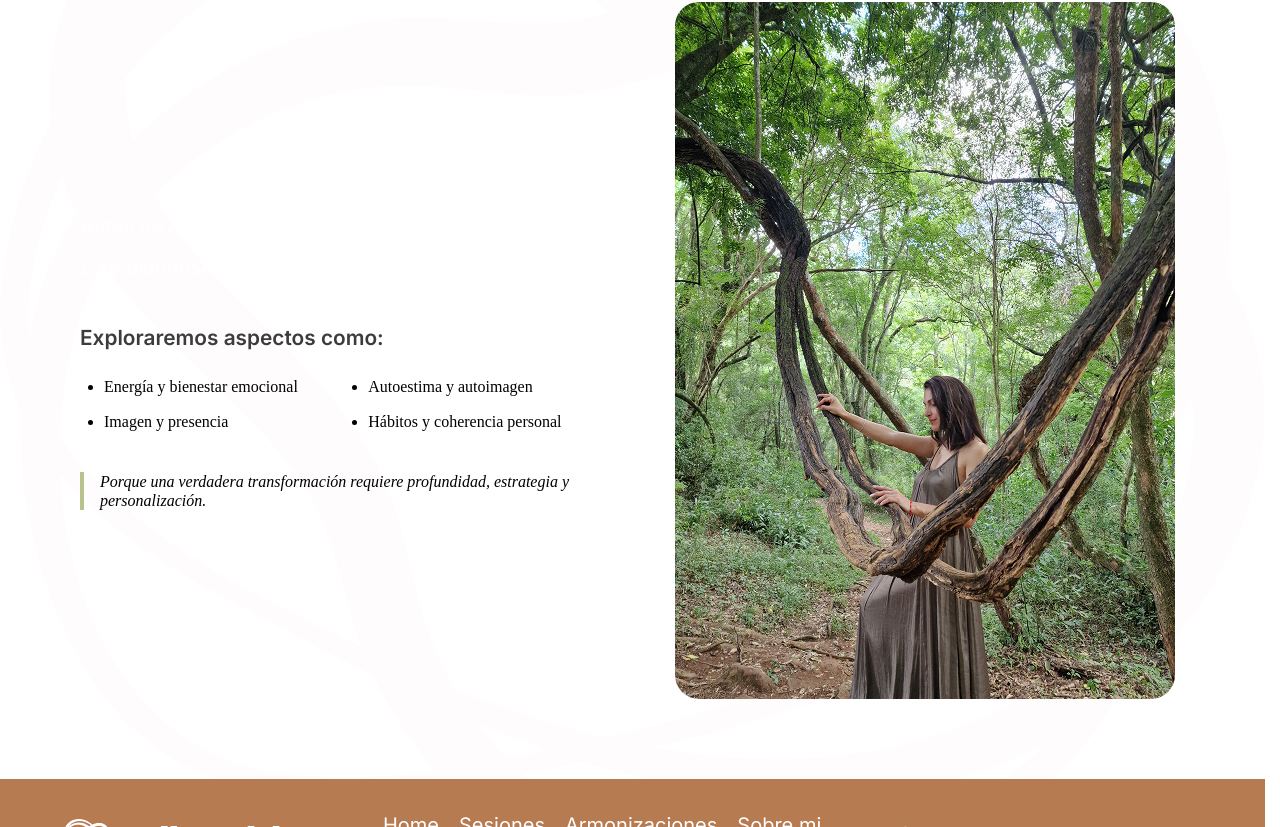
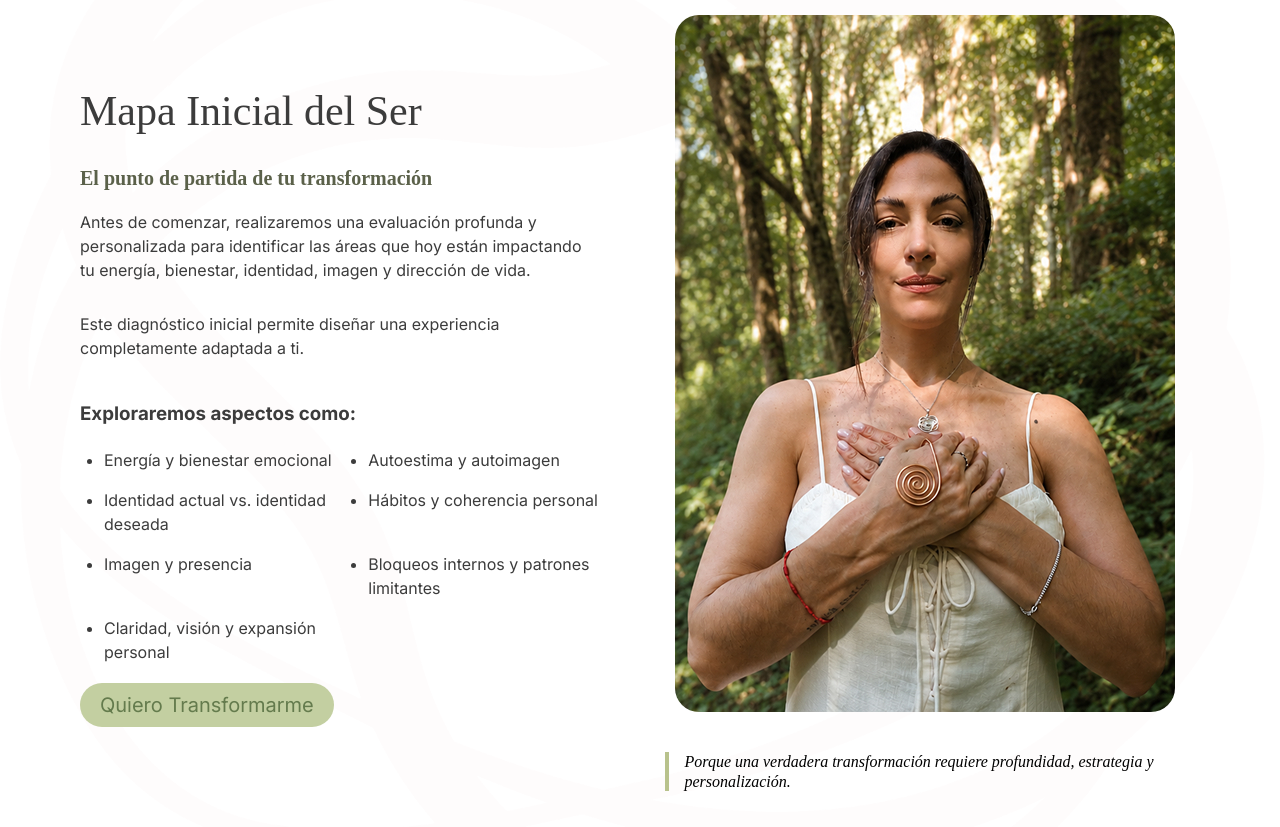
Before and after one commit to AlexisBazila/bellezadelser, a React (Vite) app: page /trasciende in a window 1280 px wide. Shown: the part 3493-4320 px from the top of the page. Built offline with nearby package versions, Linux system fonts and the light colour scheme; a small style sheet from the web is missing; a web font is replaced by a local one.

Commit message:
Trasciende (MapSection + Responsive)

```diff
--- a/src/components/VariableContentSection/VariableContentSection.css
+++ b/src/components/VariableContentSection/VariableContentSection.css
@@ -66,6 +66,28 @@
   border-radius: 24px;
   object-fit: cover;
 }
+/* ========================= */
+/* Imagen + cita */
+/* ========================= */
+
+.VariableContentSectionImageContainer {
+  flex: 1;
+
+  display: flex;
+  flex-direction: column;
+}
+
+.VariableContentSectionQuote {
+  margin-top: 2.5rem;
+
+  padding-left: 1rem;
+
+  border-left: 4px solid #b8c28c;
+
+  font-style: italic;
+
+  max-width: 700px;
+}
 
 /* ========================= */
 /* Responsive */
--- a/src/components/VariableContentSection/VariableContentSection.jsx
+++ b/src/components/VariableContentSection/VariableContentSection.jsx
@@ -7,6 +7,7 @@ function VariableContentSection({
   imageAlt = "",
   imagePosition = "right",
   backgroundImage,
+  quote,
   className = "",
   contentClassName = "",
   imageClassName = "",
@@ -24,16 +25,32 @@ function VariableContentSection({
     >
       <div
         className={`VariableContentSectionContent ${
-          imagePosition === "left" ? "VariableContentSectionReverse" : ""
+          imagePosition === "left"
+            ? "VariableContentSectionReverse"
+            : ""
         }`}
       >
-        <div className={`VariableContentSectionText ${contentClassName}`}>
+        <div
+          className={`VariableContentSectionText ${contentClassName}`}
+        >
           {children}
         </div>
 
         {image && (
-          <div className="VariableContentSectionImage">
-            <img src={image} alt={imageAlt} className={imageClassName} />
+          <div className="VariableContentSectionImageContainer">
+            <div className="VariableContentSectionImage">
+              <img
+                src={image}
+                alt={imageAlt}
+                className={imageClassName}
+              />
+            </div>
+
+            {quote && (
+              <blockquote className="VariableContentSectionQuote">
+                {quote}
+              </blockquote>
+            )}
           </div>
         )}
       </div>
--- a/src/layouts/MapaInicial/MapaInicial.css
+++ b/src/layouts/MapaInicial/MapaInicial.css
@@ -5,12 +5,37 @@
 .MapaInicialListContainer {
   margin-top: 2.5rem;
 }
+.MapaTitle{
+      display: flex;
+    flex-direction: column;
+    gap: 30px;
+    margin-bottom: 20px;
+}
+.MapaTitle h2{
+    font-family: "Eyes for Serifs", serif;
+    font-weight: 400;
+    color: #3c3c3c;
+    font-size: 42px;
+}
+.MapaTitle h4{
+  color: #5B614A;
+  font-size: 20px;
+}
+
+.MapaParagraph{
+        display: flex;
+    flex-direction: column;
+  gap: 30px;
+}
 
 .MapaInicialListTitle {
-  margin-bottom: 1.5rem;
-
-  font-size: 1.3rem;
-  font-weight: 600;
+    color: #3c3c3c;
+    font-family: "Inter", sans-serif;
+    font-optical-sizing: auto;
+    font-weight: 400;
+    font-style: normal;
+    line-height: 150%;
+    margin-bottom: 20px;
 }
 
 .MapaInicialList {
@@ -21,6 +46,14 @@
 
   list-style: disc;
   padding-left: 1.5rem;
+}
+.MapaInicialList li{
+      color: #3c3c3c;
+    font-family: "Inter", sans-serif;
+    font-optical-sizing: auto;
+    font-weight: 400;
+    font-style: normal;
+    line-height: 150%;
 }
 
 /* ========================= */
--- a/src/layouts/MapaInicial/MapaInicial.jsx
+++ b/src/layouts/MapaInicial/MapaInicial.jsx
@@ -5,6 +5,7 @@ import fondo from "../../assets/images/fondo.png";
 import mapaInicialImg from "../../assets/images/mapaInicialImg.jpg";
 
 import "./MapaInicial.css";
+import SmallButton from "../../components/smallButton/SmallButton";
 
 export default function MapaInicial() {
   return (
@@ -12,28 +13,39 @@ export default function MapaInicial() {
       image={mapaInicialImg}
       imagePosition="right"
       backgroundImage={fondo}
+      quote="Porque una verdadera transformación requiere profundidad, estrategia y personalización."
     >
-      <LeftAlignedParagraph
-        title="Mapa Inicial del Ser"
-        subTitle="El punto de partida de tu transformación"
-        paragraphs={["Antes de comenzar...", "Este diagnóstico inicial..."]}
-      />
 
+      <div className="MapaTitle">
+        <h2>Mapa Inicial del Ser</h2>
+        <h4>El punto de partida de tu transformación</h4>
+      </div>
+      <div className="MapaParagraph">
+        <p>Antes de comenzar, realizaremos una evaluación profunda y
+          personalizada para identificar las áreas que hoy están impactando
+          tu energía, bienestar, identidad, imagen y dirección de vida.</p>
+        <p>Este diagnóstico inicial permite diseñar una experiencia
+          completamente adaptada a ti.</p>
+      </div>
       <div className="MapaInicialListContainer">
-        <h3 className="MapaInicialListTitle">Exploraremos aspectos como:</h3>
+        <h3 className="MapaInicialListTitle"><strong>Exploraremos aspectos como:</strong></h3>
 
         <ul className="MapaInicialList">
           <li>Energía y bienestar emocional</li>
           <li>Autoestima y autoimagen</li>
+          <li>Identidad actual vs. identidad deseada</li>
+          <li>Hábitos y coherencia personal</li>
           <li>Imagen y presencia</li>
-          <li>Hábitos y coherencia personal</li>
+          <li>Bloqueos internos y patrones limitantes</li>
+          <li>Claridad, visión y expansión personal</li>
         </ul>
       </div>
 
-      <blockquote className="MapaInicialQuote">
-        Porque una verdadera transformación requiere profundidad, estrategia y
-        personalización.
-      </blockquote>
+      <div className="Metodobutton">
+        <SmallButton caption="Quiero Transformarme" link={"/sobre-mi"} />
+      </div>
+
+
     </VariableContentSection>
   );
 }
--- a/src/layouts/TrasciendeMetodo/TrasciendeMetodoSection.css
+++ b/src/layouts/TrasciendeMetodo/TrasciendeMetodoSection.css
@@ -47,6 +47,20 @@
     padding-left: 1.5rem;
 }
 
+.MetodoListContainer li{
+    color: #3c3c3c;
+    font-family: "Inter", sans-serif;
+    font-optical-sizing: auto;
+    font-weight: 400;
+    font-style: normal;
+    line-height: 150%;
+}
+
+
+.Metodobutton{
+    margin-top: 5%;
+    height: max-content;
+}
 /* ========================= */
 /* Cita */
 /* ========================= */
--- a/src/layouts/TrasciendeMetodo/TrasciendeMetodoSection.jsx
+++ b/src/layouts/TrasciendeMetodo/TrasciendeMetodoSection.jsx
@@ -5,6 +5,7 @@ import fondo from "../../assets/images/fondo.png";
 import metodoTrasciende from "../../assets/images/metodoTrasciende.jpg";
 
 import "./TrasciendeMetodoSection.css";
+import SmallButton from "../../components/smallButton/SmallButton";
 
 function TrasciendeMetodoSection() {
     return (
@@ -32,6 +33,10 @@ function TrasciendeMetodoSection() {
                     <li>Manifestación consciente</li>
                     <li>Expansión personal</li>
                 </ul>
+
+            </div>
+            <div className="Metodobutton">
+                <SmallButton caption="Estoy lista" link={"/sobre-mi"}/>
             </div>
         </VariableContentSection>
     );
```
Also changed, not shown: src/assets/images/mapaInicialImg.jpg, src/assets/images/metodoTrasciende.jpg.
